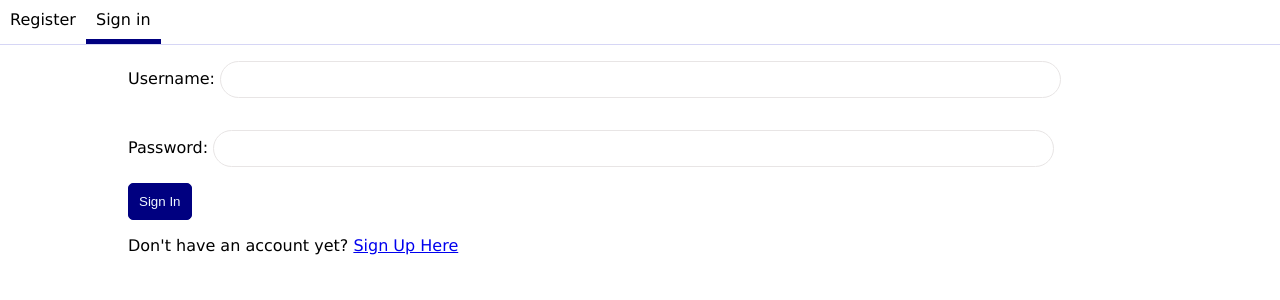
After one commit to samuelatuma1/projectMgt, a Django app: page /sign_in/ in a window 1280 px wide. The commit adds this page. Shown: the top 300 px of the page. Run offline with Django 4.2, Linux system fonts and the light colour scheme.

Commit message:
Added sign in views

```diff
--- /dev/null
+++ b/rentHouse/templates/auth/signin.html
@@ -0,0 +1,103 @@
+<!DOCTYPE html>
+<html lang="en">
+<head>
+    <meta charset="UTF-8">
+    <meta http-equiv="X-UA-Compatible" content="IE=edge">
+    <meta name="viewport" content="width=device-width, initial-scale=1.0">
+    <title>Document</title>
+    <style>
+        body{
+            padding: 0;
+            margin: 0;
+            font-family: Verdana, Geneva, Tahoma, sans-serif;
+        }
+        #active{
+            border-bottom: 5px solid navy;
+            animation-name : rollIn;
+            animation-duration: 0.5s;
+            animation-fill-mode: forwards;
+        }
+        nav{
+            display: flex;
+            flex-wrap: wrap;
+            border-bottom: 1px solid rgb(214, 214, 245);
+        }
+        nav li{
+            list-style-type: none;
+            padding: 10px;
+            cursor: pointer;
+
+        }
+        form{
+            margin: auto;
+            display: flex;
+            flex-wrap: wrap;
+            justify-content: center;
+        }
+        form input{
+            padding: 10px;
+            border-radius: 20px;
+            width: 80%;
+            border: 1px solid rgb(232, 229, 229);
+        }
+        form > p{
+            width: 80%;
+        }
+        #signInOrUp{
+            width: 80%;
+
+
+        }
+        #signInOrUp button{
+            padding: 10px;
+            background-color: navy;
+            border-radius: 5px;
+            border: 1px solid navy;
+            color: aliceblue;
+            transition: 0.5s linear;
+            cursor: pointer;
+
+        }
+        #signInOrUp button:hover{
+            box-shadow: 0px 3px 10px 0px navy;
+        }
+        @keyframes rollIn{
+            0%{
+                transform: scaleX(0.1)
+            }
+            50%{
+
+                transform: scaleX(0.5)
+            }
+            100%{
+                transform: scaleX(1)
+            }
+        }
+    </style>
+</head>
+<body>
+    <nav>
+        <li>Register</li>
+        <li id='active'>Sign in</li>
+    </nav>
+
+
+    <form method="POST">
+        <!--Error messsage-->
+        {% if msg %}
+            {{msg}}
+        {% endif %}
+
+        {% csrf_token %}
+
+        {{ form.as_p }}
+        {% if next_page %}
+            <input type='hidden' name='next' value='{{ next_page }}'>
+        {% endif %}
+        <div id='signInOrUp'>
+            <button>Sign In</button>
+            <p>Don't have an account yet? <a href='#'>Sign Up Here</a></p>
+        </div>
+    </form>
+</body>
+</html>
--- a/rentHouse/urls.py
+++ b/rentHouse/urls.py
@@ -3,4 +3,7 @@ from . import views
 app_name = 'renthouse'
 urlpatterns = [
     path("", views.index, name="index"),
+    path("upload_house/", views.upload_house, name="upload_house"),
+    path("sign_in/", views.sign_in, name="sign_in"),
+    path("sign_in/<str:next_page>", views.sign_in, name="sign_in")
 ]
--- a/rentHouse/views.py
+++ b/rentHouse/views.py
@@ -1,6 +1,47 @@
-from django.shortcuts import render
-from django.http import HttpResponse, JsonResponse, HttpResponseRedirect
+from django.shortcuts import render, reverse
+from django import forms
+from django.http import HttpResponse, JsonResponse, HttpResponseRedirect, Http404
 # Create your views here.
 def index(request):
+    # raise Http404("Not found oo")
+    return render(request, 'renthouse/index.html', {"active": "house"})
 
-    return render(request, 'renthouse/index.html', {"active": "house"})
+def upload_house(request):
+    if not request.user.is_authenticated:
+        return HttpResponseRedirect(reverse('renthouse:sign_in', args=['upload_house']))
+    return HttpResponse("Upload House")
+
+
+class SignInForm(forms.Form):
+    username = forms.CharField(max_length=150)
+    password = forms.CharField(max_length=150, widget=forms.PasswordInput)
+
+from django.contrib.auth import authenticate, login, logout
+from django.contrib.auth.models import User
+from django.db.models import Q
+from typing import Union
+
+# Signs in user and redirects them to next_page
+def sign_in(request, next_page : Union[str, None]='index'):
+    form = SignInForm()
+    msg = None
+    if request.method == 'POST':
+        form = SignInForm(request.POST)
+        if form.is_valid():
+            formdata : dict = form.cleaned_data
+            username : str= formdata.get("username")
+            password : str = formdata.get("password")
+            next_page : str = request.POST.get("next")
+
+            user = User.objects.filter(Q(username=username) | Q(email=username)).first()
+
+            if user.check_password(password):
+
+                login(request, user)
+
+                # Redirect user to requested page (default=index)
+                return HttpResponseRedirect(reverse(f"renthouse:{next_page}"))
+
+            msg = 'Username or Password Incorrect. Please, try again'
+
+    return render(request, "auth/signin.html", {"form": form, "next_page": next_page, 'msg': msg})
```
Also changed, not shown: rentHouse/templates/404.html (added, +12 -0 lines), rentHouse/templates/base.html (+0 -29 lines), rentHouse/templates/renthouse/index.html (+13 -2 lines), db.sqlite3.
